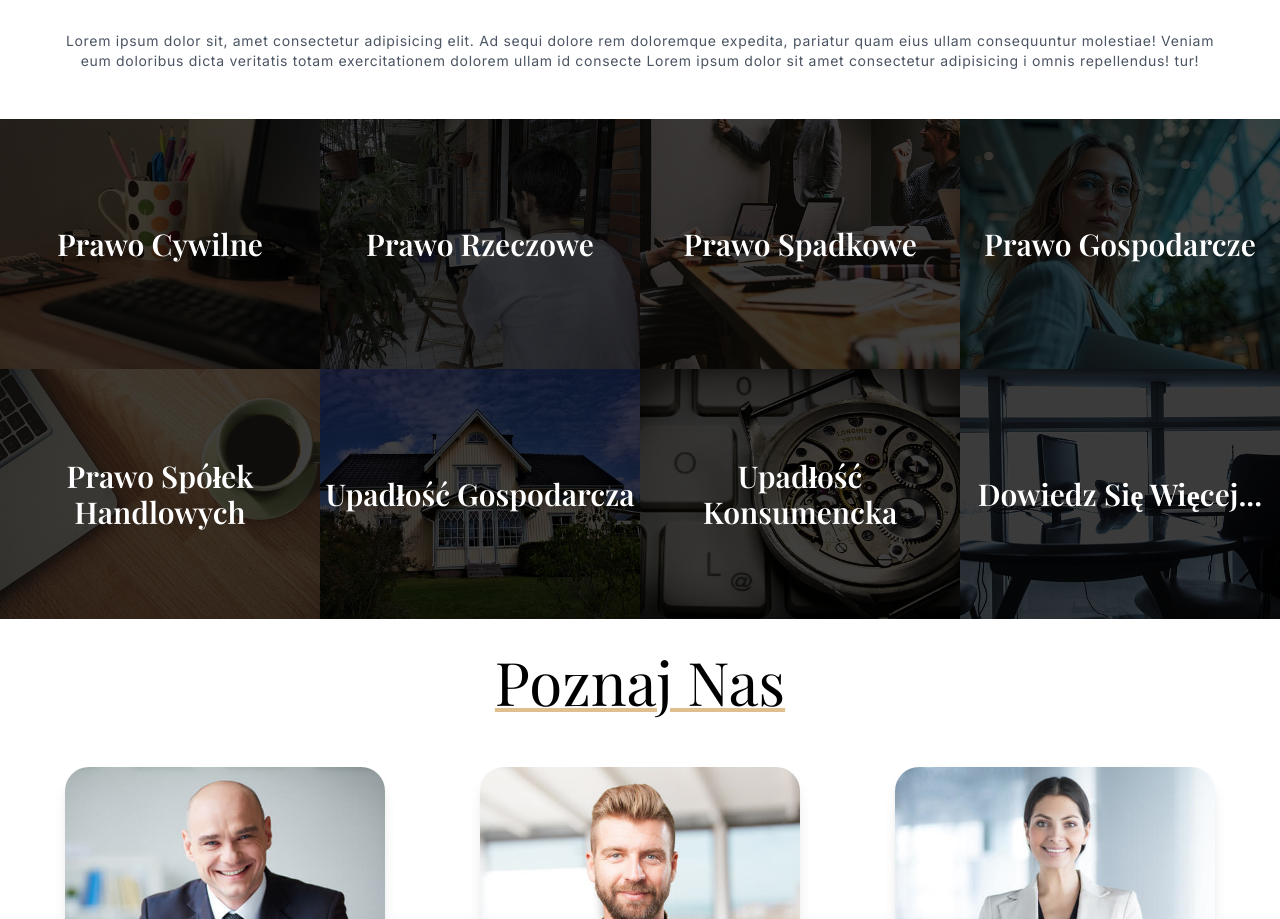
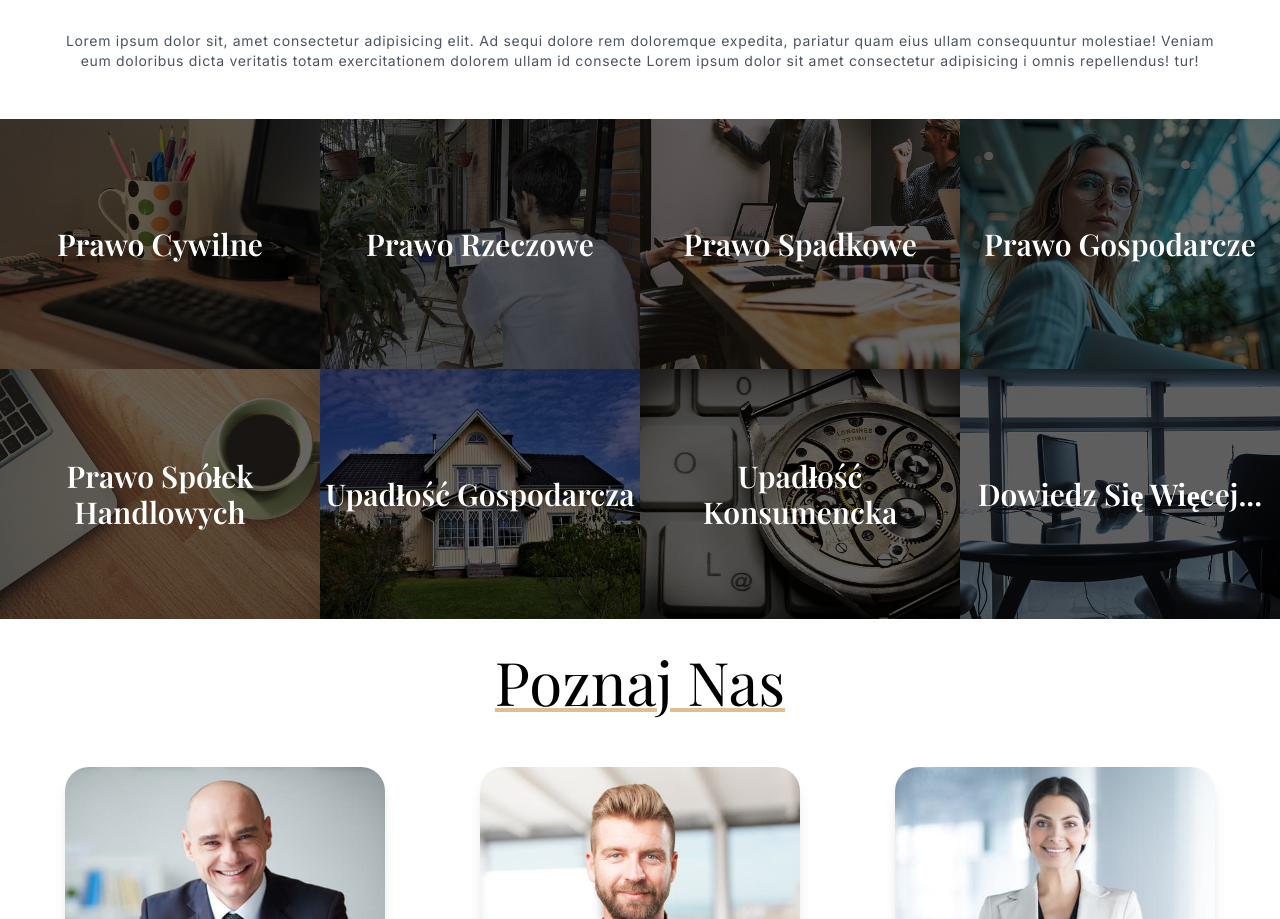
Before and after one commit to xcinek1337/kancelaria-onepage, a Next.js app: page / in a window 1280 px wide. Shown: the part 1453-2372 px from the top of the page. Built offline with nearby package versions, Linux system fonts and the light colour scheme; a web font is replaced by a local one.

Commit message:
added style to adjust brightness in tiles

```diff
--- a/src/ui/organisms/Services.tsx
+++ b/src/ui/organisms/Services.tsx
@@ -23,7 +23,7 @@ export const Services = () => {
 							className=" h-[250px] bg-cover bg-center bg-no-repeat "
 							style={{ backgroundImage: `url(${tile.url})` }}
 						>
-							<div className="flex h-full w-full items-center  justify-center  backdrop-brightness-[.25] duration-700  hover:backdrop-sepia ">
+							<div className="flex h-full w-full items-center  justify-center  bg-transparent/60 duration-700  hover:backdrop-sepia ">
 								<h3 className="font-playfair text-3xl font-semibold  text-white">{tile.txt}</h3>
 							</div>
 						</div>
```
